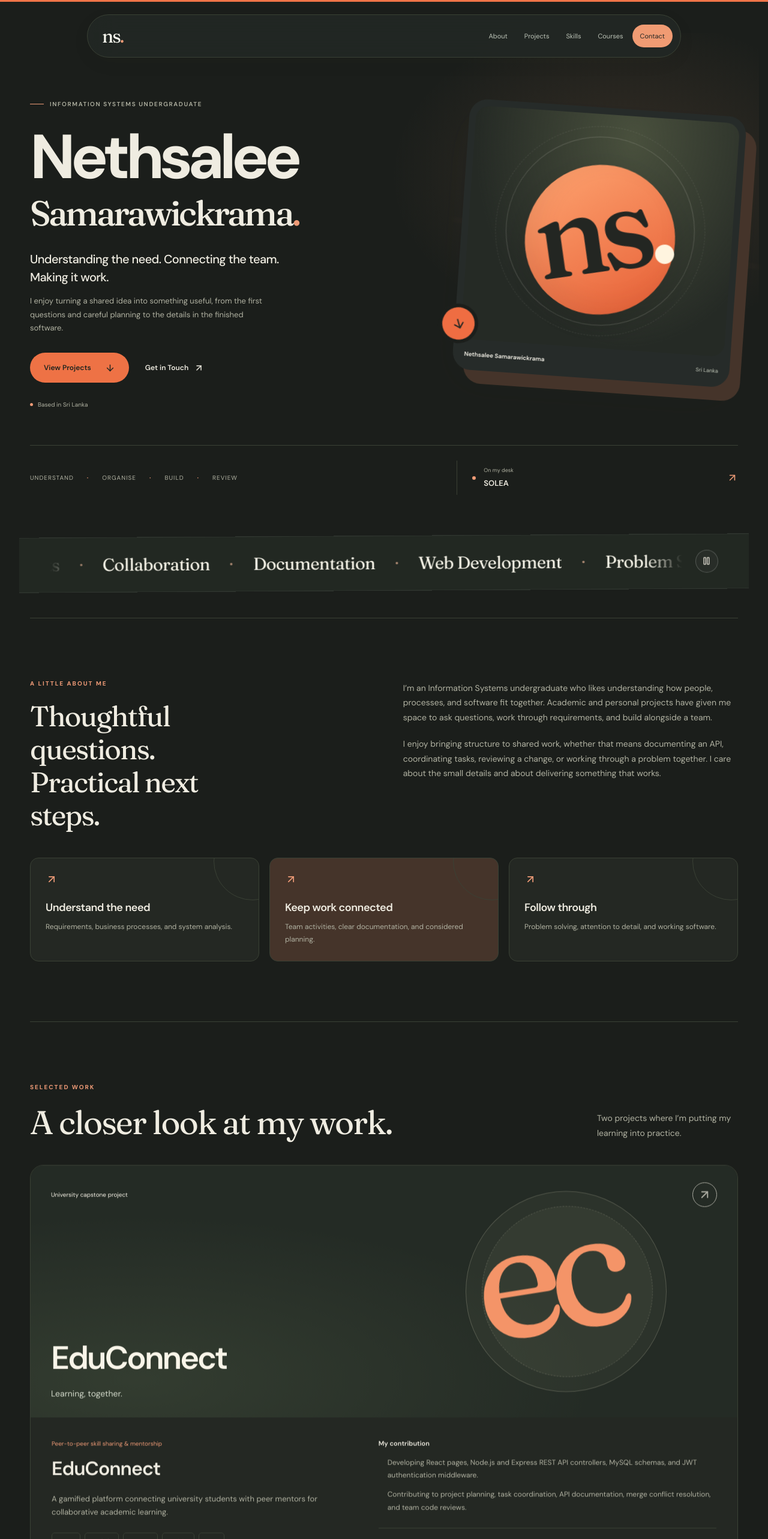
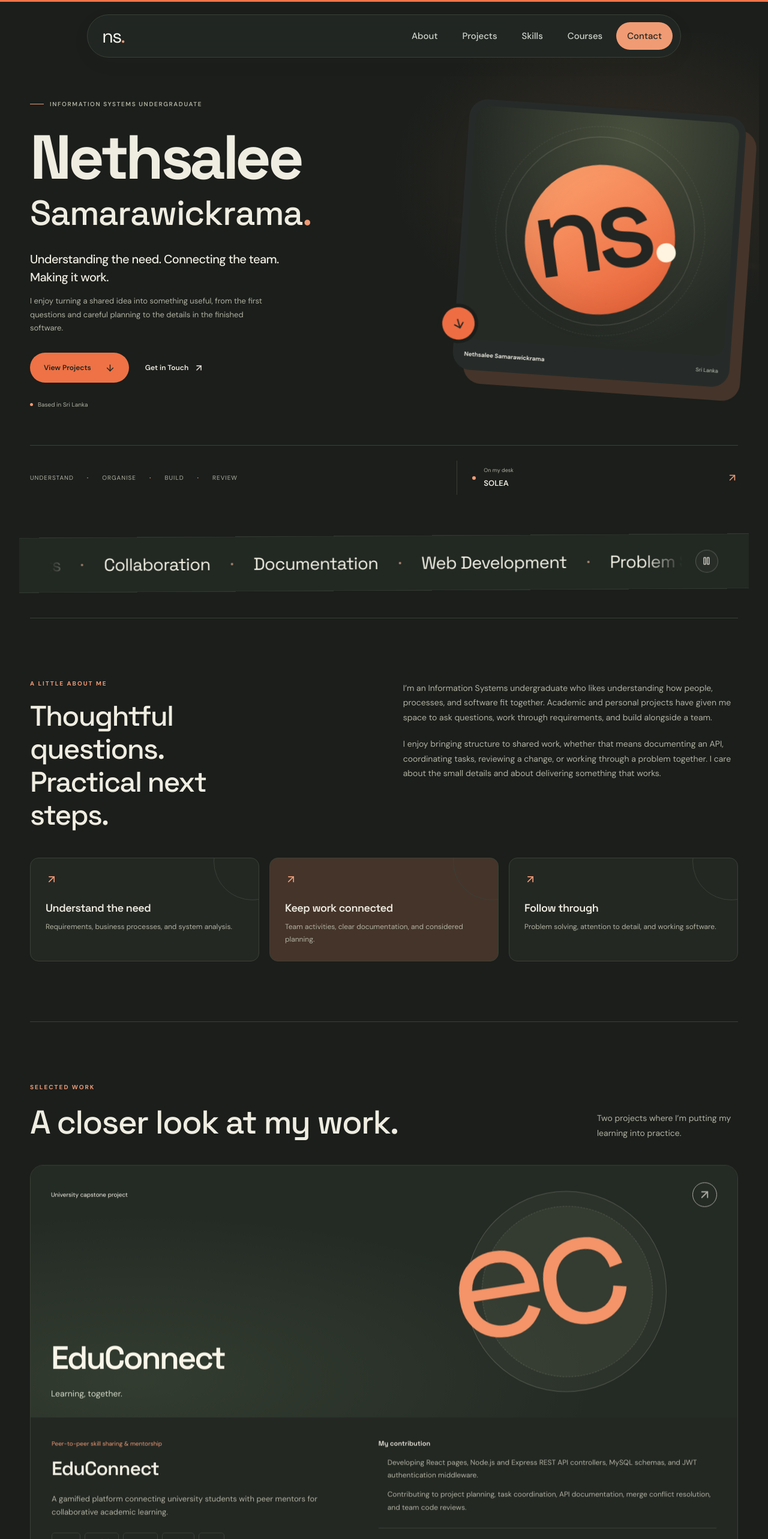
Before and after one commit to Nethsalee/Portfolio, a Next.js app: page / in a window 1280 px wide. Shown: the top 2566 px of the page at 60% size. Built offline with nearby package versions, Linux system fonts and the light colour scheme.

Commit message:
Change font style and size

```diff
--- a/app/globals.css
+++ b/app/globals.css
@@ -30,7 +30,8 @@ body {
 
 }
 h1, h2, h3, h4, p { margin: 0; }
-h1, h2 { font-family: var(--font-display), Georgia, serif; font-weight: 400; }
+h1, h2, h3, h4 { font-family: var(--font-display), Arial, sans-serif; }
+h1, h2 { font-weight: 500; }
 p { line-height: 1.75; }
 a { color: inherit; text-decoration: none; }
 button, input, textarea { font: inherit; }
@@ -124,10 +125,10 @@ h3 { font-size: 20px; letter-spacing: -.5px; font-weight: 550; line-height: 1.4;
   transition: min-height .25s, width .25s, padding .25s;
 }
 .is-compact .floating-nav { width: min(950px, 100%); min-height: 62px; padding-block: 6px; }
-.nav-brand { font-family: var(--font-display), Georgia, serif; font-size: 31px; line-height: 1; letter-spacing: -2px; }
+.nav-brand { font-family: var(--font-display), Arial, sans-serif; font-size: 31px; line-height: 1; letter-spacing: -2px; }
 .nav-brand > span { color: rgb(var(--accent)); }
-.desktop-links { display: flex; gap: 2px; align-items: center; }
-.desktop-links a { position: relative; padding: 11px 13px; font-size: 11px; color: #bec5b9; border-radius: 30px; }
+.desktop-links { display: flex; gap: 5px; align-items: center; }
+.desktop-links a { position: relative; padding: 12px 18px; font-size: 15px; font-weight: 500; color: #d0d5cb; border-radius: 30px; }
 .nav-label { position: relative; z-index: 1; }
 .desktop-links a:hover { color: #fff; }
 .desktop-links a[aria-current] { color: #212522; }
@@ -138,17 +139,17 @@ h3 { font-size: 20px; letter-spacing: -.5px; font-weight: 550; line-height: 1.4;
 .menu-toggle { display: none; }
 .mobile-menu { position: absolute; top: calc(100% + 12px); right: 0; left: 0; padding: 12px; background: #222724; color: #f8f8ef; border: 1px solid #ffffff20; border-radius: 25px; box-shadow: var(--shadow); }
 .mobile-menu[hidden] { display: none; }
-.mobile-menu a { display: block; padding: 12px 17px; font-size: 14px; border-radius: 12px; }
+.mobile-menu a { display: block; padding: 14px 17px; font-size: 16px; border-radius: 12px; }
 .mobile-menu a:hover, .mobile-menu a[aria-current] { background: #f09b73; color: #212522; }
 
 /* Oversized introduction with a portrait-ready visual panel. */
 .hero { padding: 155px 0 65px; }
 .hero-main { display: grid; grid-template-columns: minmax(0, 1.45fr) minmax(0, 1fr); gap: 52px; align-items: center; margin: 0 0 45px; }
 .hero-tagline { color: rgb(var(--muted)); font-size: 11px; text-transform: uppercase; letter-spacing: 1.5px; font-weight: 600; margin-bottom: 22px; }
-.hero h1 { font-family: var(--font-body), Arial, sans-serif; font-size: clamp(64px, 7vw, 98px); font-weight: 700; line-height: .98; letter-spacing: -.075em; }
-.hero h1 > span { display: block; font-size: .57em; letter-spacing: -.065em; margin-top: 13px; }
+.hero h1 { font-family: var(--font-display), Arial, sans-serif; font-size: clamp(64px, 7vw, 98px); font-weight: 700; line-height: .98; letter-spacing: -.055em; }
+.hero h1 > span { display: block; font-size: .57em; letter-spacing: -.025em; margin-top: 13px; }
 .name-dot { color: rgb(var(--accent)); }
-.hero-statement { font-family: var(--font-display), Georgia, serif; font-size: clamp(23px, 2.6vw, 32px); line-height: 1.35; max-width: 490px; margin-top: 30px; letter-spacing: -.8px; }
+.hero-statement { font-family: var(--font-display), Arial, sans-serif; font-size: clamp(23px, 2.6vw, 32px); line-height: 1.35; max-width: 490px; margin-top: 30px; letter-spacing: -.8px; }
 .hero-description { color: rgb(var(--muted)); font-size: 13px; max-width: 410px; margin-top: 18px; }
 .hero-actions { display: flex; align-items: center; flex-wrap: wrap; gap: 27px; margin-top: 29px; }
 .hero-location { display: flex; align-items: center; gap: 8px; color: rgb(var(--muted)); font-size: 10px; margin-top: 32px; }
@@ -159,7 +160,7 @@ h3 { font-size: 20px; letter-spacing: -.5px; font-weight: 550; line-height: 1.4;
 .portrait-photo { object-fit: cover; object-position: center 30%; }
 .portrait-monogram { display: flex; align-items: center; justify-content: center; height: 100%; position: relative; isolation: isolate; overflow: hidden; }
 .portrait-monogram::before { content: ""; position: absolute; width: 250px; height: 250px; border-radius: 50%; background: #ef6d42; left: 50%; top: 50%; transform: translate(-50%, -44%); }
-.portrait-monogram > span { position: relative; color: #232622; font-family: var(--font-display), Georgia, serif; font-size: 190px; letter-spacing: -15px; font-weight: 450; line-height: 1; transform: rotate(-10deg); }
+.portrait-monogram > span { position: relative; color: #232622; font-family: var(--font-display), Arial, sans-serif; font-size: 190px; letter-spacing: -15px; font-weight: 450; line-height: 1; transform: rotate(-10deg); }
 .portrait-monogram i { color: #fff4df; font-style: normal; }
 .portrait-ring { position: absolute; border: 1px solid #f9f5ea33; width: 315px; height: 315px; border-radius: 50%; left: 50%; top: 50%; transform: translate(-50%, -50%); }
 .ring-two { width: 350px; height: 350px; border-style: dashed; border-color: #f9f5ea1c; }
@@ -200,12 +201,12 @@ h3 { font-size: 20px; letter-spacing: -.5px; font-weight: 550; line-height: 1.4;
 .cover-topline { display: flex; align-items: center; justify-content: space-between; position: relative; z-index: 2; gap: 15px; }
 .project-category { font-size: 10px; }
 .project-cover-art { position: absolute; inset: 0; overflow: hidden; z-index: -1; }
-.cover-initials { position: absolute; right: 17%; top: 42%; transform: translateY(-50%) rotate(-9deg); font-family: var(--font-display), Georgia, serif; font-size: 250px; letter-spacing: -24px; color: #ef794d; z-index: 2; line-height: 1; transition: transform .7s; }
+.cover-initials { position: absolute; right: 17%; top: 42%; transform: translateY(-50%) rotate(-9deg); font-family: var(--font-display), Arial, sans-serif; font-size: 250px; letter-spacing: -24px; color: #ef794d; z-index: 2; line-height: 1; transition: transform .7s; }
 .cover-disc { position: absolute; width: 335px; height: 335px; border-radius: 50%; right: 10%; top: 50%; transform: translateY(-50%); background: #eff0db12; border: 1px solid #d5dfca25; }
 .disc-two { width: 285px; height: 285px; right: 12%; background: transparent; border-style: dashed; }
 .case-card:hover .cover-initials { transform: translateY(-50%) rotate(-3deg) scale(1.04); }
 .project-poster { position: relative; z-index: 2; width: fit-content; padding-right: 20px; max-width: 48%; }
-.project-poster > span { font-family: var(--font-body), Arial, sans-serif; font-weight: 600; font-size: 45px; letter-spacing: -2.5px; }
+.project-poster > span { font-family: var(--font-display), Arial, sans-serif; font-weight: 600; font-size: 45px; letter-spacing: -2.5px; }
 .project-poster p { font-size: 13px; margin-top: 7px; color: #d2d9ca; }
 .case-solea .project-cover { min-height: 310px; background: #e7e8dc; color: #343e32; }
 .case-solea .cover-initials { color: #6a7864; font-size: 240px; right: 15%; }
@@ -214,7 +215,7 @@ h3 { font-size: 20px; letter-spacing: -.5px; font-weight: 550; line-height: 1.4;
 .case-solea .project-poster > span { font-weight: 400; letter-spacing: 7px; }
 .case-solea .project-poster p { color: #59634f; }
 .project-detail { display: grid; grid-template-columns: 1fr 1.15fr; gap: 55px; padding: 35px; }
-.project-detail h3 { font-family: var(--font-body), Arial, sans-serif; font-size: 29px; font-weight: 600; letter-spacing: -1px; margin-top: 10px; }
+.project-detail h3 { font-family: var(--font-display), Arial, sans-serif; font-size: 29px; font-weight: 600; letter-spacing: -1px; margin-top: 10px; }
 .project-subtitle { color: rgb(var(--accent)); font-size: 10px; }
 .project-description { font-size: 13px; color: rgb(var(--muted)); margin-top: 17px; }
 .project-detail h4 { font-size: 11px; font-weight: 600; }
@@ -369,7 +370,7 @@ h3 { font-size: 20px; letter-spacing: -.5px; font-weight: 550; line-height: 1.4;
   .site-header { top: 15px; }
   .hero { padding: 112px 0 50px; }
   .hero h1 { font-size: 68px; }
-  .hero h1 > span { font-size: clamp(25px, 8.9vw, 48px); letter-spacing: -.065em; }
+  .hero h1 > span { font-size: clamp(25px, 8.9vw, 48px); letter-spacing: -.025em; }
   .hero-tagline { margin-bottom: 17px; font-size: 9px; }
   .hero-statement { font-size: 26px; margin-top: 25px; max-width: 340px; }
   .hero-description { font-size: 12px; margin-top: 17px; }
@@ -461,10 +462,10 @@ h3 { font-size: 20px; letter-spacing: -.5px; font-weight: 550; line-height: 1.4;
 .hero-main { gap: 48px; }
 .hero-tagline { display: flex; align-items: center; gap: 10px; font-size: 10px; letter-spacing: 1.6px; }
 .hero-tagline::before { content: ""; width: 23px; height: 1px; background: rgb(var(--accent)); }
-.hero h1.animated-name { font-size: clamp(72px, 8.1vw, 109px); line-height: 1.1; letter-spacing: -.075em; }
+.hero h1.animated-name { font-size: clamp(72px, 8.1vw, 109px); line-height: 1.1; letter-spacing: -.055em; }
 .animated-name > .name-line { overflow: hidden; display: block; white-space: nowrap; padding-bottom: .12em; }
-.animated-name > .name-line:first-child { margin-top: 0; font-size: 1em; letter-spacing: -.075em; }
-.animated-name > .name-line:last-child { font-family: var(--font-display), Georgia, serif; font-size: .56em; font-weight: 450; letter-spacing: -.065em; margin-top: -7px; }
+.animated-name > .name-line:first-child { margin-top: 0; font-size: 1em; letter-spacing: -.055em; }
+.animated-name > .name-line:last-child { font-family: var(--font-display), Arial, sans-serif; font-size: .56em; font-weight: 500; letter-spacing: -.025em; margin-top: -7px; }
 .name-letter { display: inline-block; will-change: transform; }
 .hero-statement { font-family: var(--font-body), Arial, sans-serif; font-size: 20px; letter-spacing: -.6px; font-weight: 500; line-height: 1.5; max-width: 450px; margin-top: 22px; }
 .hero-description { margin-top: 14px; font-size: 13px; }
@@ -499,7 +500,7 @@ h3 { font-size: 20px; letter-spacing: -.5px; font-weight: 550; line-height: 1.4;
 .ribbon-track { display: flex; width: max-content; animation: ribbon-travel 55s linear infinite; }
 .ribbon-track ul { display: flex; flex-shrink: 0; list-style: none; margin: 0; padding: 23px 0; }
 .ribbon-track li { display: flex; align-items: center; gap: 34px; padding-right: 34px; white-space: nowrap; }
-.ribbon-track .ribbon-word { font-family: var(--font-display), Georgia, serif; font-size: 29px; letter-spacing: -.7px; }
+.ribbon-track .ribbon-word { font-family: var(--font-display), Arial, sans-serif; font-size: 29px; letter-spacing: -.7px; }
 .ribbon-separator { display: block; width: 4px; height: 4px; flex-shrink: 0; border-radius: 50%; background: #d4a58a; opacity: .75; }
 .ribbon-control { flex-shrink: 0; margin: 0 0 0 22px; width: 38px; height: 38px; display: grid; place-items: center; border-radius: 50%; border: 1px solid #ffffff35; background: #ffffff07; color: #eeeade; }
 .ribbon-control:hover { background: #ffffff16; }
--- a/app/layout.tsx
+++ b/app/layout.tsx
@@ -1,10 +1,10 @@
 import type { Metadata } from "next";
-import { Fraunces, DM_Sans } from "next/font/google";
+import { Space_Grotesk, DM_Sans } from "next/font/google";
 import { content } from "@/content";
 import { MotionProvider } from "@/components/Reveal";
 import "./globals.css";
 
-const display = Fraunces({ subsets: ["latin"], variable: "--font-display", display: "swap" });
+const display = Space_Grotesk({ subsets: ["latin"], variable: "--font-display", display: "swap" });
 const body = DM_Sans({ subsets: ["latin"], variable: "--font-body", display: "swap" });
 
 export const metadata: Metadata = {
--- a/tailwind.config.ts
+++ b/tailwind.config.ts
@@ -12,7 +12,7 @@ export default {
         muted: "rgb(var(--muted) / <alpha-value>)",
       },
       fontFamily: {
-        display: ["var(--font-display)", "Georgia", "serif"],
+        display: ["var(--font-display)", "Arial", "sans-serif"],
         body: ["var(--font-body)", "Arial", "sans-serif"],
       },
     },
```
Also changed, not shown: 1 other file (tests, documents, lock files or other folders).
